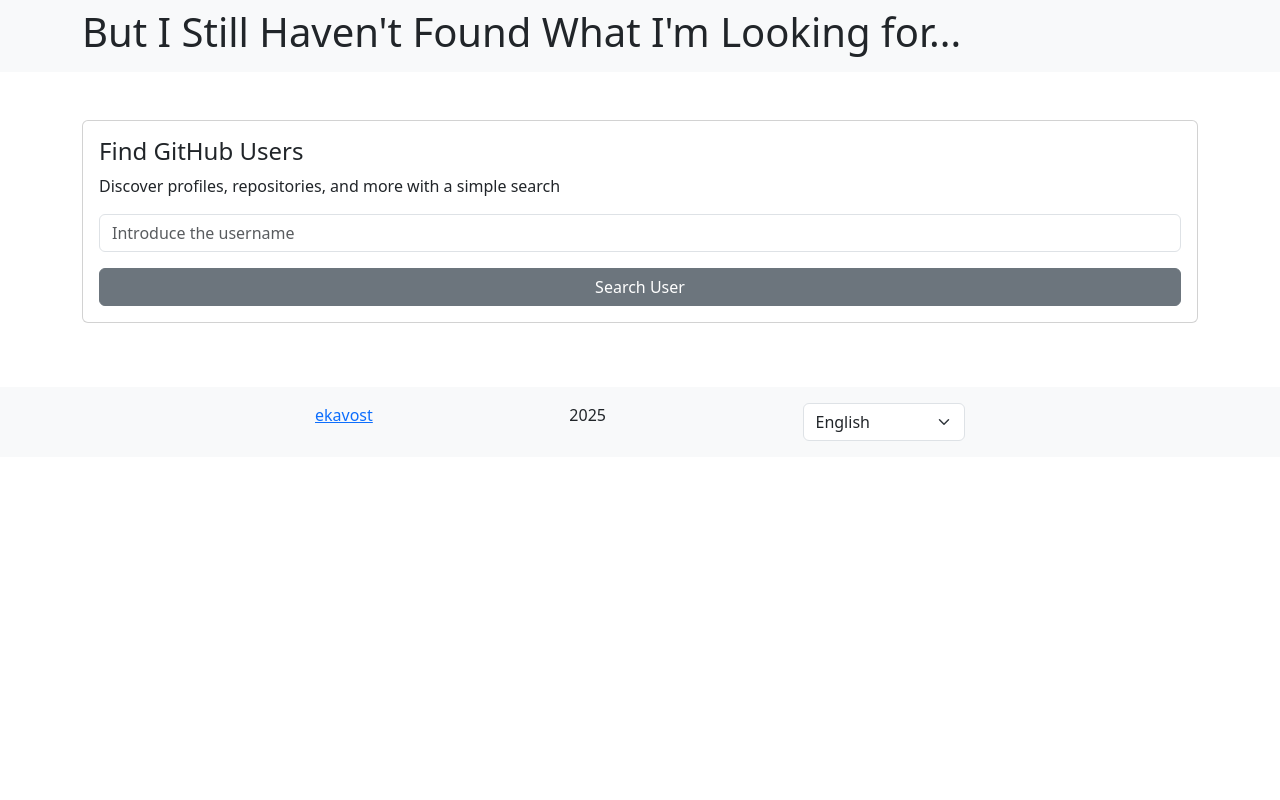
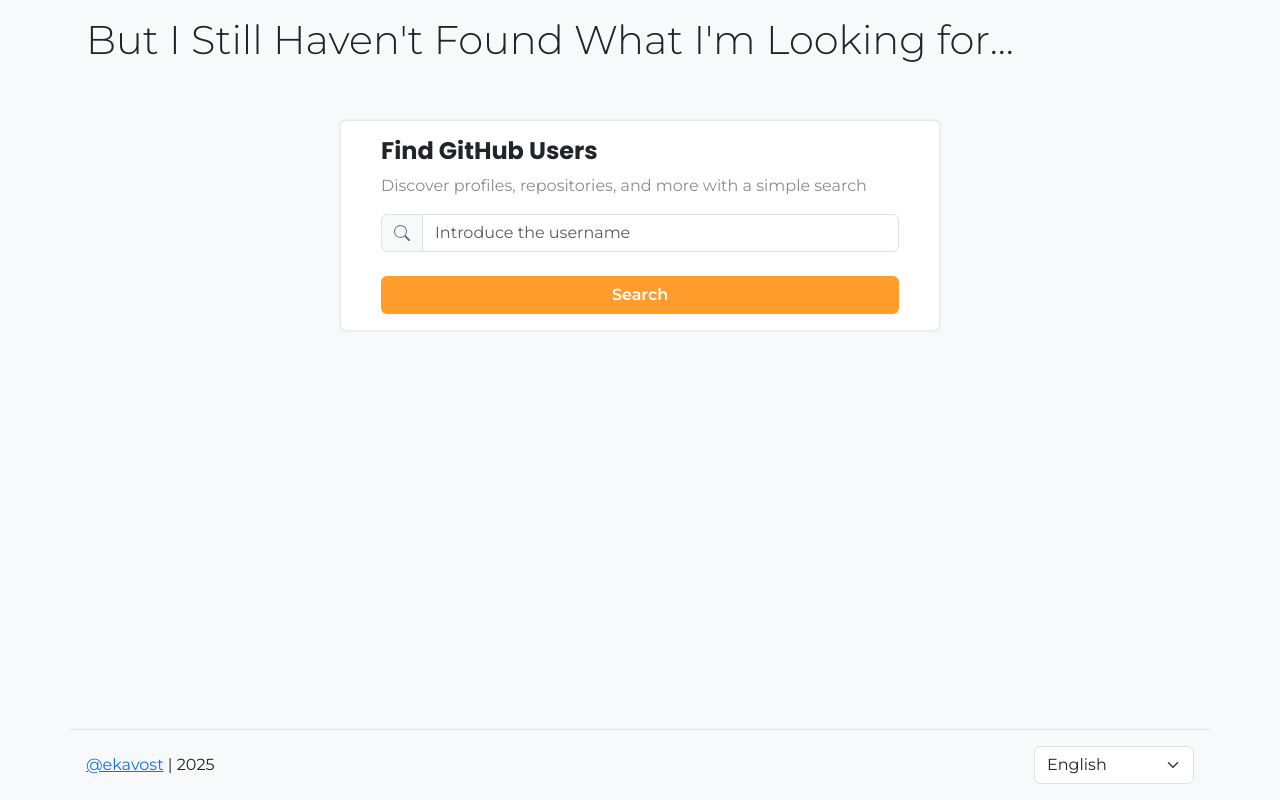
Before and after one commit to ekavost/github-user-search, a Vue app: page / in a window 1280 px wide. Built offline with nearby package versions, Linux system fonts and the light colour scheme.

Commit message:
style: Improve homepage layout

```diff
--- a/index.html
+++ b/index.html
@@ -3,15 +3,24 @@
   <head>
     <meta charset="UTF-8" />
     <link rel="icon" type="image/svg" href="./src/assets/logo.svg" />
+    <meta name="viewport" content="width=device-width, initial-scale=1.0" />
+    <title>Find GitHub User</title>
+    <!-- Bootstrap -->
     <link
       href="https://cdn.jsdelivr.net/npm/bootstrap@5.3.3/dist/css/bootstrap.min.css"
       rel="stylesheet"
       integrity="sha384-QWTKZyjpPEjISv5WaRU9OFeRpok6YctnYmDr5pNlyT2bRjXh0JMhjY6hW+ALEwIH"
       crossorigin="anonymous"
     />
-    <meta name="viewport" content="width=device-width, initial-scale=1.0" />
-    <title>Find GitHub User</title>
+    <!-- Fonts -->
+    <link rel="preconnect" href="https://fonts.googleapis.com" />
+    <link rel="preconnect" href="https://fonts.gstatic.com" crossorigin />
+    <link
+      href="https://fonts.googleapis.com/css2?family=Montserrat:ital,wght@0,100..900;1,100..900&family=Poppins:ital,wght@0,100;0,200;0,300;0,400;0,500;0,600;0,700;0,800;0,900;1,100;1,200;1,300;1,400;1,500;1,600;1,700;1,800;1,900&display=swap"
+      rel="stylesheet"
+    />
   </head>
+
   <body>
     <div id="app"></div>
     <script type="module" src="./src/main.js"></script>
--- a/src/App.vue
+++ b/src/App.vue
@@ -8,9 +8,15 @@
 </script>
 
 <template>
-  <TheHeader />
-  <main class="my-5">
-    <GitHub />
-  </main>
-  <TheFooter />
+  <div class="container d-flex flex-column justify-content-between px-0">
+    <header>
+      <TheHeader />
+    </header>
+    <main class="my-5">
+      <GitHub />
+    </main>
+    <footer class="mt-auto">
+      <TheFooter />
+    </footer>
+  </div>
 </template>
--- a/src/components/GitHub.vue
+++ b/src/components/GitHub.vue
@@ -54,7 +54,6 @@
 </script>
 
 <template>
-  <div class="container">
   <div>
     <!-- Form -->
     <the-form :user="user" @get-user="getUser"></the-form>
@@ -78,5 +77,4 @@
       ></git-hub-repo>
     </div>
   </div>
-  </div>
 </template>
--- a/src/components/TheFooter.vue
+++ b/src/components/TheFooter.vue
@@ -1,21 +1,19 @@
 <template>
-  <footer class="footer mt-auto py-3 bg-light">
-    <div class="container d-flex justify-content-between">
-      <a href="https://github.com/ekavost" target="_blank" rel="noopener noreferrer">ekavost</a>
-      <span>2025</span>
-      <select v-model="$i18n.locale" class="form-select w-25">
-        <option v-for="locale in $i18n.availableLocales" :key="`locale-${locale}`" :value="locale">
-          {{ locale }}
-        </option>
-      </select>
+  <div class="d-flex justify-content-between align-items-center py-3 px-3 border-top">
+    <div>
+      <a href="https://github.com/ekavost" target="_blank" rel="noopener noreferrer">@ekavost</a>
+      <span> | 2025</span>
     </div>
-  </footer>
+    <select v-model="$i18n.locale" class="form-select">
+      <option v-for="locale in $i18n.availableLocales" :key="`locale-${locale}`" :value="locale">
+        {{ locale }}
+      </option>
+    </select>
+  </div>
 </template>
 
 <style scoped>
-.container {
-  width: auto;
-  max-width: 680px;
-  padding: 0 15px;
+.form-select {
+  max-width: 10rem;
 }
 </style>
--- a/src/components/TheForm.vue
+++ b/src/components/TheForm.vue
@@ -4,10 +4,25 @@
 const emit = defineEmits(['getUser']);
 </script>
 <template>
-  <div class="mx-auto mb-3 card">
-    <div class="card-body">
+  <div class="card px-4 mx-auto">
+    <div class="container card-body d-flex flex-column">
       <h4 class="card-title">{{ $t('formTitle') }}</h4>
       <p class="card-text">{{ $t('formSubtitle') }}</p>
+      <div class="input-group">
+        <span class="input-group-text text-secondary">
+          <svg
+            xmlns="http://www.w3.org/2000/svg"
+            width="16"
+            height="16"
+            fill="currentColor"
+            class="bi bi-search"
+            viewBox="0 0 16 16"
+          >
+            <path
+              d="M11.742 10.344a6.5 6.5 0 1 0-1.397 1.398h-.001q.044.06.098.115l3.85 3.85a1 1 0 0 0 1.415-1.414l-3.85-3.85a1 1 0 0 0-.115-.1zM12 6.5a5.5 5.5 0 1 1-11 0 5.5 5.5 0 0 1 11 0"
+            />
+          </svg>
+        </span>
         <input
           v-model.trim="user.name"
           @keypress.enter.prevent="$emit('getUser')"
@@ -16,9 +31,27 @@
           class="form-control"
           :placeholder="$t('inputPlaceholder')"
         />
-      <button @click="getUser" class="btn btn-secondary mt-3 w-100" type="button" id="btn-search">
+      </div>
+
+      <button @click="getUser" class="btn mt-4" type="button" id="btn-search">
         {{ $t('btnSearch') }}
       </button>
     </div>
   </div>
 </template>
+
+<style scoped>
+.card {
+  max-width: 600px;
+  border-color: #ebebeaff;
+  box-shadow: 0px 0px 1px #171a1f12, 0px 0px 2px #171a1f1f;
+}
+p.card-text {
+  color: #8c8d8bff;
+}
+button {
+  background-color: #ff9c2bff;
+  color: white;
+  font-weight: 600;
+}
+</style>
--- a/src/components/TheHeader.vue
+++ b/src/components/TheHeader.vue
@@ -1,11 +1,3 @@
-<script setup></script>
-
 <template>
-  <header>
-    <nav class="navbar navbar-light bg-light">
-      <div class="container">
-        <h1 class="display-6">But I Still Haven't Found What I'm Looking for...</h1>
-      </div>
-    </nav>
-  </header>
+  <h1 class="display-6 px-3 pt-3">But I Still Haven't Found What I'm Looking for...</h1>
 </template>
--- a/src/main.js
+++ b/src/main.js
@@ -1,5 +1,4 @@
-// import './style.css';
-
+import '../style.css';
 import { createApp } from 'vue';
 import { createI18n } from 'vue-i18n';
 import App from './App.vue';
@@ -13,7 +12,7 @@
       formTitle: 'Find GitHub Users',
       formSubtitle: 'Discover profiles, repositories, and more with a simple search',
       inputPlaceholder: 'Introduce the username',
-      btnSearch: 'Search User',
+      btnSearch: 'Search',
       btnRepos: 'Show Repos',
       linkUrl: 'Go to GitHub',
     },
@@ -21,7 +20,7 @@
       formTitle: 'Encuentra Usuarios de GitHub',
       formSubtitle: 'Discubre cuentas, repositorios y más con una simple búsqueda',
       inputPlaceholder: 'Introduce el nombre de usuario',
-      btnSearch: 'Buscar usuario',
+      btnSearch: 'Buscar',
       btnRepos: 'Ver repositorios',
       linkUrl: 'Ir a GitHub',
     },
@@ -29,7 +28,7 @@
       formTitle: 'Искать пользователей GitHub',
       formSubtitle: 'Находи профили, репозитории и другую информацию в один клик',
       inputPlaceholder: 'Введите имя пользователя',
-      btnSearch: 'Искать пользователя',
+      btnSearch: 'Искать',
       btnRepos: 'Показать репозитории',
       linkUrl: 'Перейти на GitHub',
     },
--- a/src/style.css
+++ /dev/null
@@ -1,79 +0,0 @@
-:root {
-  font-family: system-ui, Avenir, Helvetica, Arial, sans-serif;
-  line-height: 1.5;
-  font-weight: 400;
-
-  color-scheme: light dark;
-  color: rgba(255, 255, 255, 0.87);
-  background-color: #242424;
-
-  font-synthesis: none;
-  text-rendering: optimizeLegibility;
-  -webkit-font-smoothing: antialiased;
-  -moz-osx-font-smoothing: grayscale;
-}
-
-a {
-  font-weight: 500;
-  color: #646cff;
-  text-decoration: inherit;
-}
-a:hover {
-  color: #535bf2;
-}
-
-body {
-  margin: 0;
-  display: flex;
-  place-items: center;
-  min-width: 320px;
-  min-height: 100vh;
-}
-
-h1 {
-  font-size: 3.2em;
-  line-height: 1.1;
-}
-
-button {
-  border-radius: 8px;
-  border: 1px solid transparent;
-  padding: 0.6em 1.2em;
-  font-size: 1em;
-  font-weight: 500;
-  font-family: inherit;
-  background-color: #1a1a1a;
-  cursor: pointer;
-  transition: border-color 0.25s;
-}
-button:hover {
-  border-color: #646cff;
-}
-button:focus,
-button:focus-visible {
-  outline: 4px auto -webkit-focus-ring-color;
-}
-
-.card {
-  padding: 2em;
-}
-
-#app {
-  max-width: 1280px;
-  margin: 0 auto;
-  padding: 2rem;
-  text-align: center;
-}
-
-@media (prefers-color-scheme: light) {
-  :root {
-    color: #213547;
-    background-color: #ffffff;
-  }
-  a:hover {
-    color: #747bff;
-  }
-  button {
-    background-color: #f9f9f9;
-  }
-}
--- /dev/null
+++ b/style.css
@@ -0,0 +1,15 @@
+* {
+  font-family: 'Montserrat', sans-serif;
+  font-weight: 400;
+}
+body {
+  background-color: #f8f9fa;
+}
+#app > div {
+  min-height: 100vh;
+}
+h4 {
+  font-family: 'Poppins', sans-serif;
+  font-weight: 700;
+  font-style: normal;
+}
```
Lines whose indentation alone changed are shown as unchanged.
